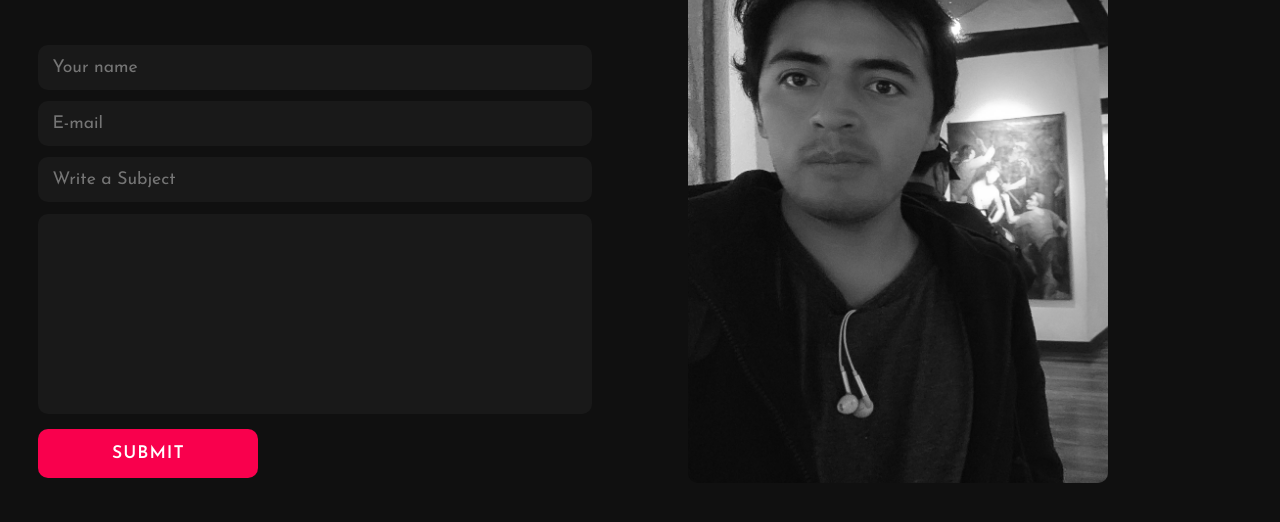
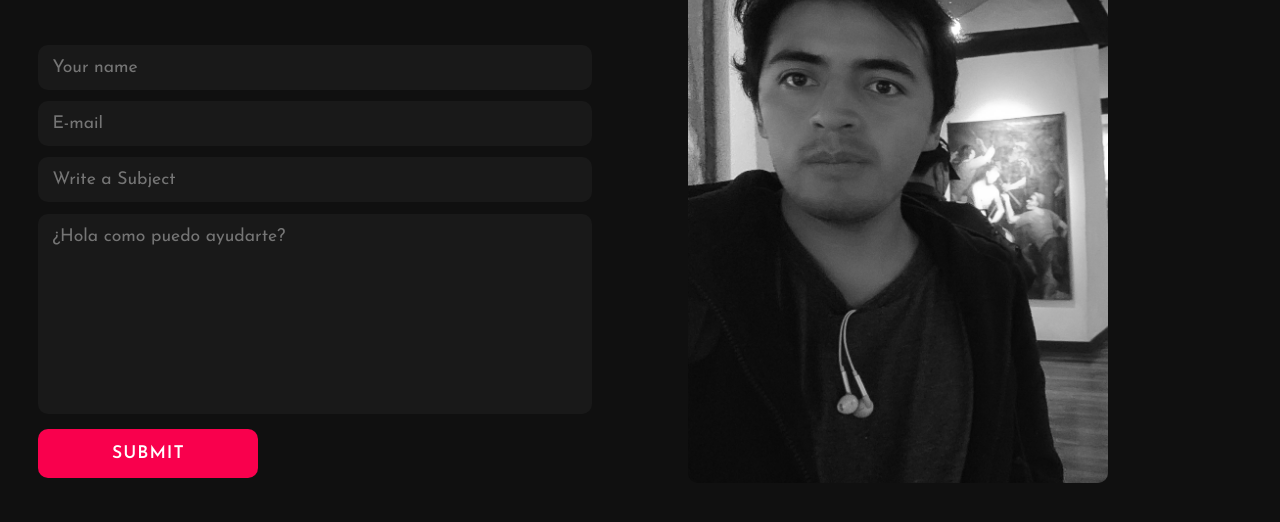
Before and after one commit to CliverJimny123/portafolio, a plain HTML site: page index.html in a window 1280 px wide. Shown: the part 218-740 px from the top of the page. Drawn offline with Linux system fonts and the light colour scheme.

Commit message:
textarea

```diff
--- a/index.html
+++ b/index.html
@@ -22,8 +22,7 @@
                 <input type="" name="name" placeholder="Your name" required>
                 <input type="email" name="email" id="" placeholder="E-mail" required>
                 <input type="" name="subject" id="" placeholder="Write a Subject" required>
-                <textarea name="comments" id="" cols="30" rows="10" placeholder="¿Como puedo ayudarte?" required>
-                </textarea>
+                <textarea name="comments" id="" cols="30" rows="10" placeholder="¿Hola como puedo ayudarte?" required></textarea>
                 <input type="submit" name="" id="" value="Submit" class="btn">
                 <input type="hidden" name="_next" value="https://delightful-treacle-f39ea2.netlify.app/">
                 <input type="hidden" name="_captcha" value="false">
```
